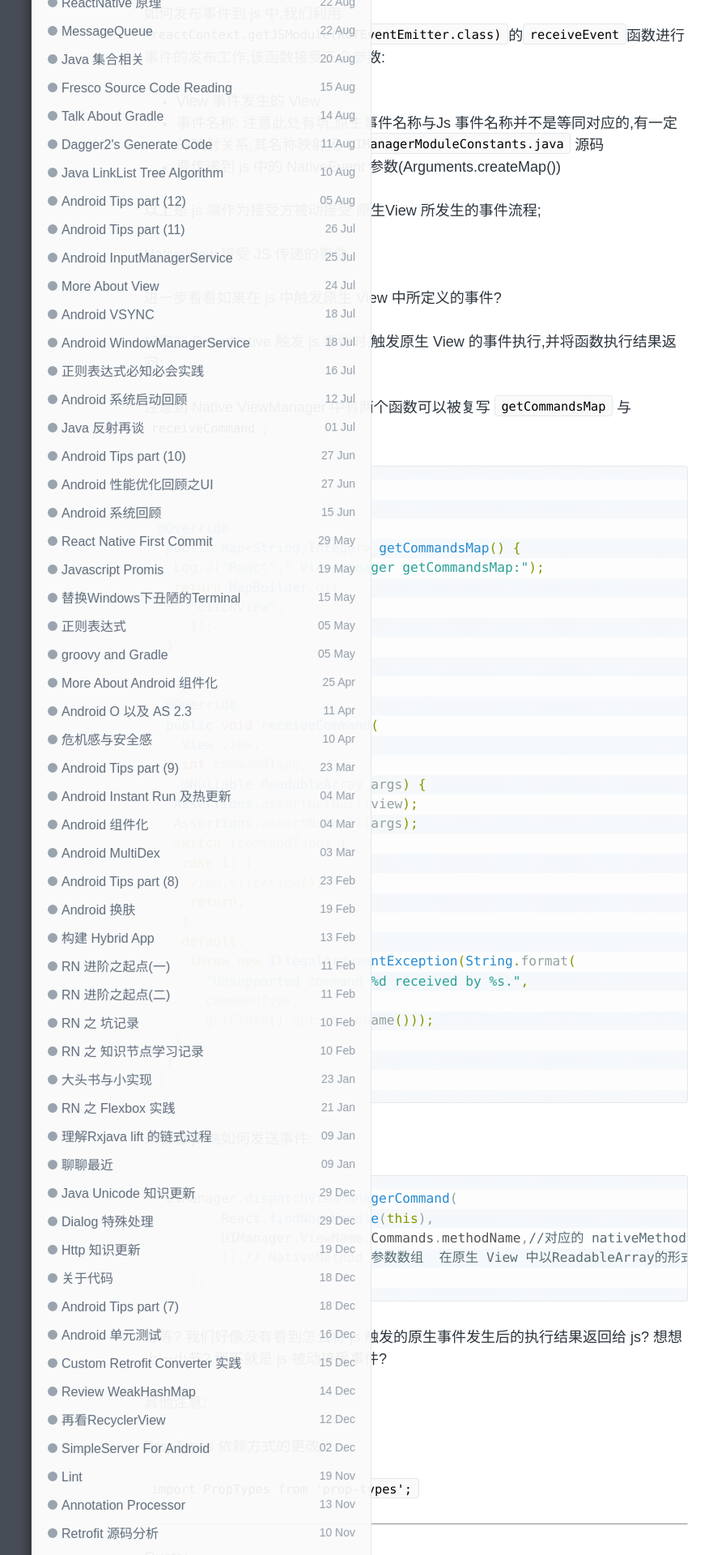
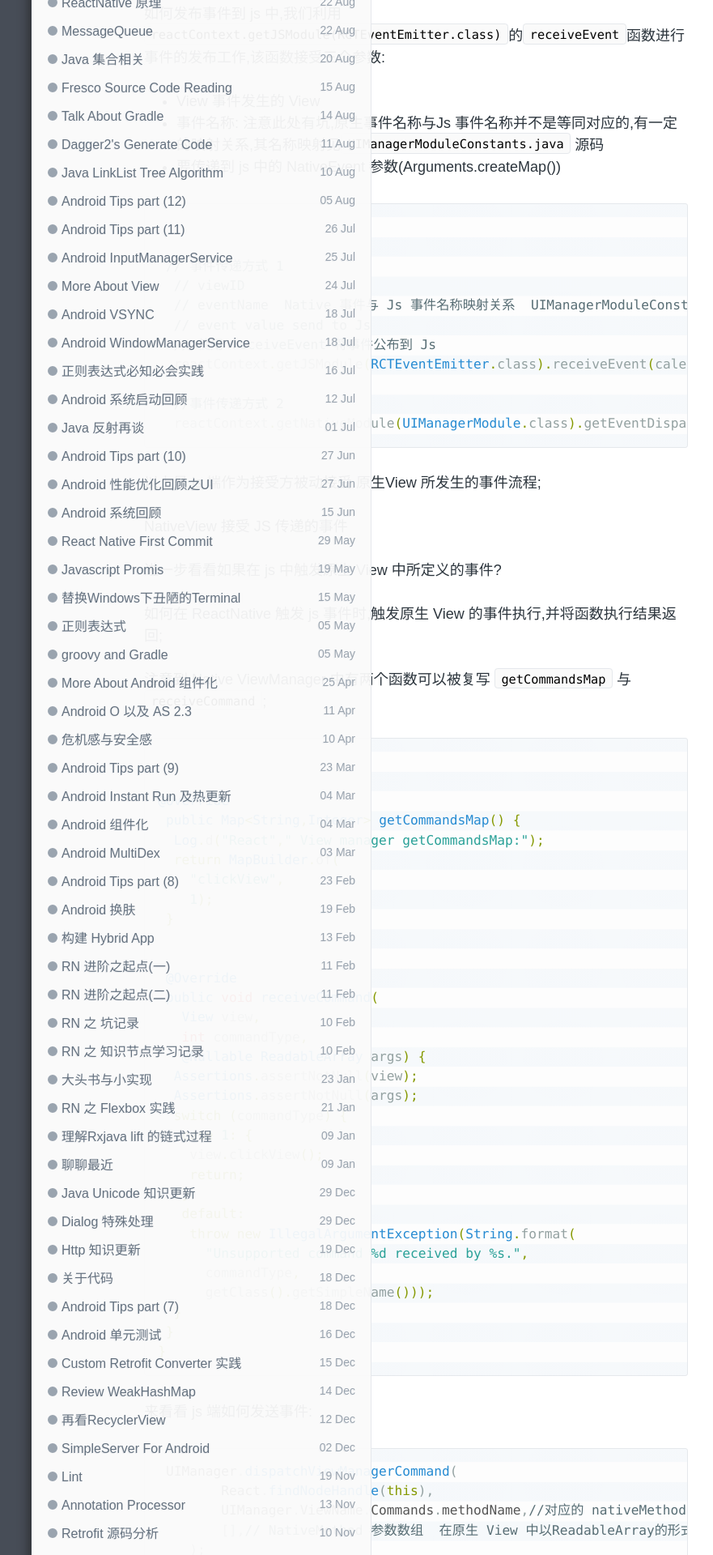
Before and after one commit to enlipan/enlipan.github.io, a Jekyll site: the page built from _posts/2017-12-10-reactnative-native-ui-component.md, in a window 1280 px wide. Shown: the part 858-2778 px from the top of the page at 81% size, without its empty margins (126-1007 px from the left). Built offline with Jekyll 4.4.1, drawn with Linux system fonts in a browser that asks for light colours; nearby versions of some CDN libraries; comment, search, counter and statistics services are not loaded.

Commit message:
post page react native communication with native ui component

```diff
--- a/_posts/2017-12-10-reactnative-native-ui-component.md
+++ b/_posts/2017-12-10-reactnative-native-ui-component.md
@@ -34,6 +34,20 @@ keywords: [improvement,android,ui,reactnative]
 * View 事件发生的 View
 * 事件名称: 注意此处有坑,原生事件名称与Js 事件名称并不是等同对应的,有一定的映射关系,其名称映射见`UIManagerModuleConstants.java` 源码
 * 要传递到 js 中的 NativeEvent 参数(Arguments.createMap())
+
+{% highlight java  %}
+
+ // 事件传递方式 1
+  // viewID
+  // eventName  Native 事件与 Js 事件名称映射关系  UIManagerModuleConstants.java 文件
+  // event value send to Js
+  // 使用 receiveEvent 将事件公布到 Js
+  reactContext.getJSModule(RCTEventEmitter.class).receiveEvent(calendarView.getId(),"topChange",eventMap);
+
+  //事件传递方式 2
+  reactContext.getNativeModule(UIManagerModule.class).getEventDispatcher().dispatchEvent(new TopChangeEvent(calendarView.getId(),calendarDay));
+
+{% endhighlight %}
 
 以上是 js 端作为接受方被动接受 原生View 所发生的事件流程;
 
```
